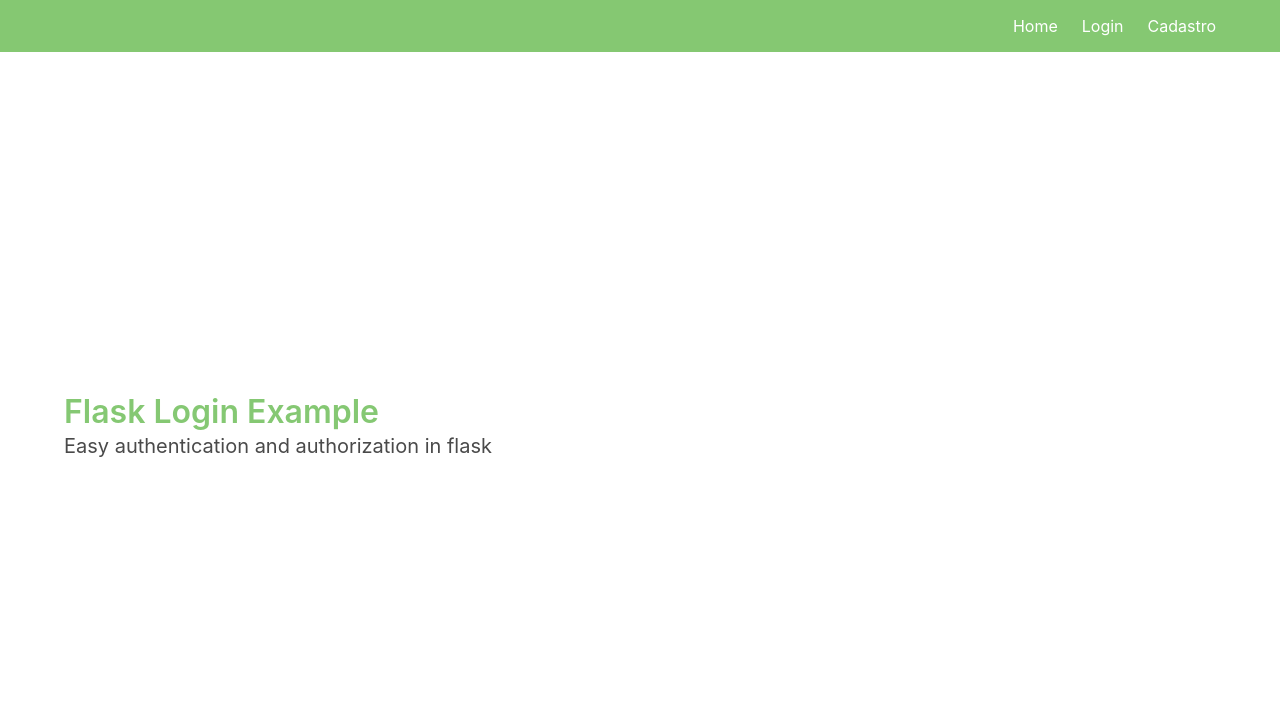
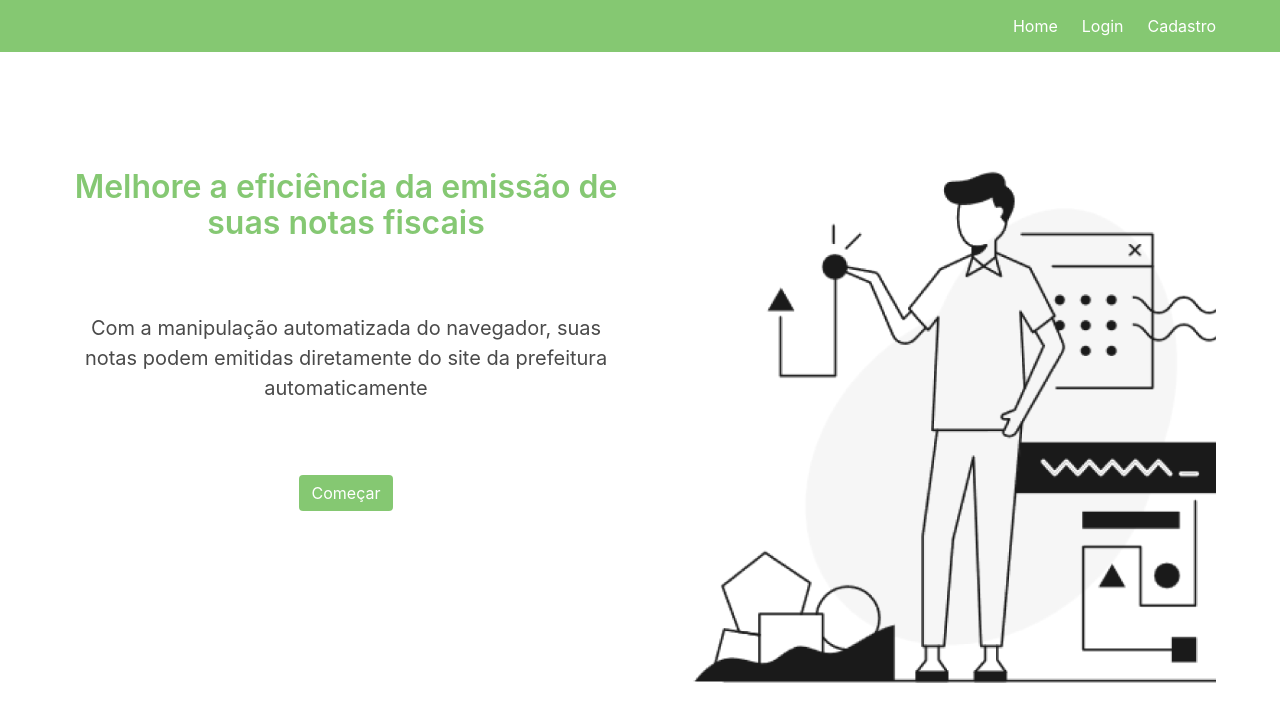
Before and after one commit to epintorsilva/trabalho-LP, a Flask app: page / in a window 1280 px wide. Shown: the top 722 px of the page. Run offline with Flask 2, Linux system fonts and the light colour scheme; some libraries are stand-ins or nearby versions.

Commit message:
Mudanças na interface da página home

```diff
--- a/NFe/templates/index.html
+++ b/NFe/templates/index.html
@@ -8,11 +8,28 @@
         </div>
     {% endif %}
 {% endwith %}
-<h1 class="title">
-    Flask Login Example
-</h1>
-
-<h2 class="subtitle">
-    Easy authentication and authorization in flask
-</h2>
+<div class="columns">
+    <div class="column has-text-centered">
+      <h2 class="title">
+        Melhore a eficiência da emissão de suas notas fiscais
+      </h2>
+      <br>
+      <br>
+      <h3 class="is-size-5">Com a manipulação automatizada do navegador, suas notas podem emitidas diretamente do site da prefeitura automaticamente</h3>
+      <br>
+      <br>
+      <br>
+      <form action="{{url_for('auth.login')}}">
+      <div class="buttons is-centered">
+            <button class="button is-block is-success">
+                <span>Começar</span>
+            </button>
+       </div>
+    </div>
+  <div class="column">
+    <figure class="image">
+        <img src="../static/images/tech_life.png" with="100%" height="100%">
+    </figure>
+  </div>
+</div>
 {% endblock %}
```
Also changed, not shown: NFe/static/images/tech_life.png (added).
